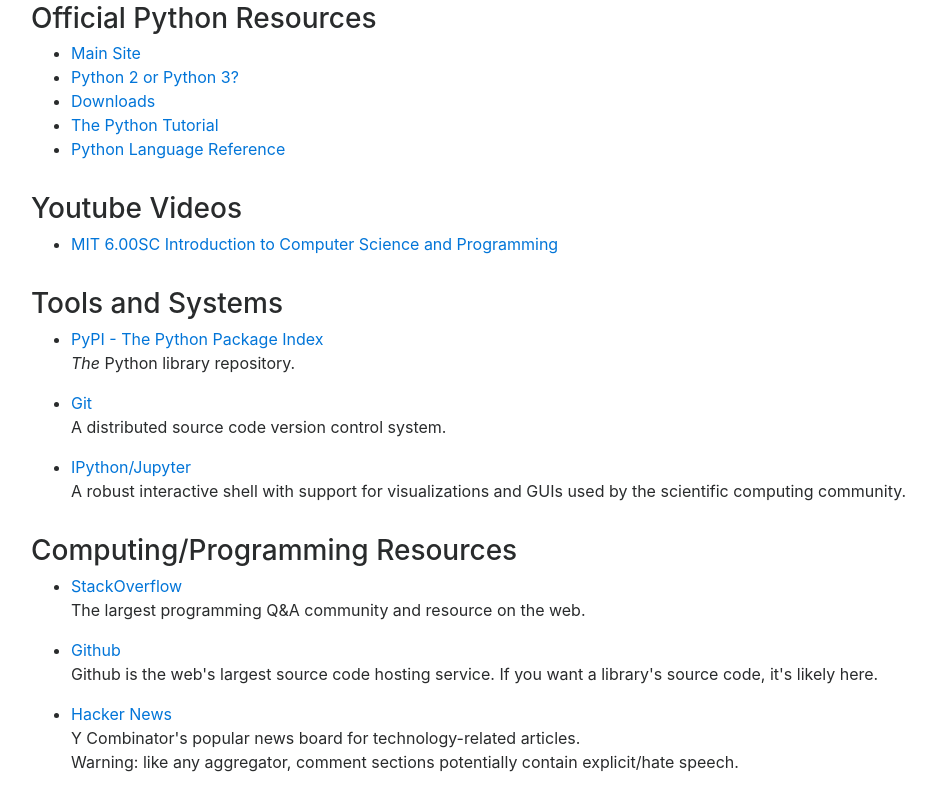
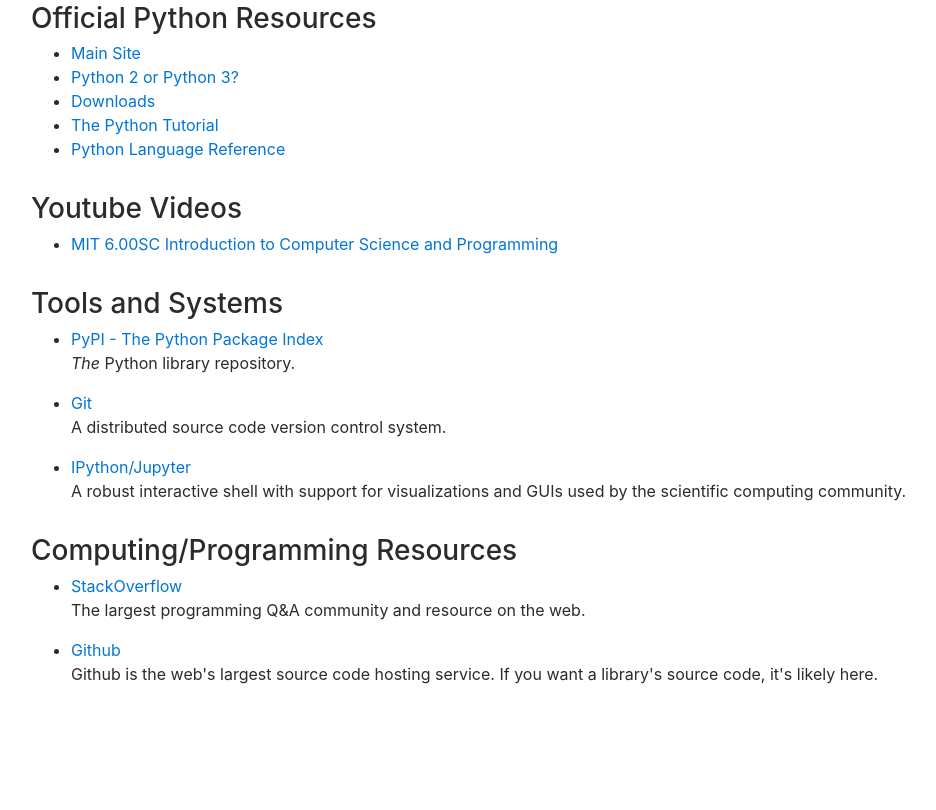
Before and after one commit to computinglinks/computinglinks.github.io, a plain HTML site: page index.html in a window 1280 px wide. Shown: the part 727-1537 px from the top of the page, without its empty margins (78-1014 px from the left). After the commit the page ends 1477 px from the top, so only its background shows below. Drawn offline with Linux system fonts and the light colour scheme.

Commit message:
pull hacker news

```diff
--- a/index.html
+++ b/index.html
@@ -102,11 +102,6 @@
               <a target='_blank' href='http://github.com'>Github</a>
               <p>Github is the web's largest source code hosting service.  If you want a library's source code, it's likely here.</p>
             </li>
-            <li>
-              <a target='_blank' href='http://news.ycombinator.com'>Hacker News</a>
-              <p>Y Combinator's popular news board for technology-related articles.<br/>
-              Warning: like any aggregator, comment sections potentially contain explicit/hate speech.</p>
-            </li>
           </ul>
         </div>
 
```
